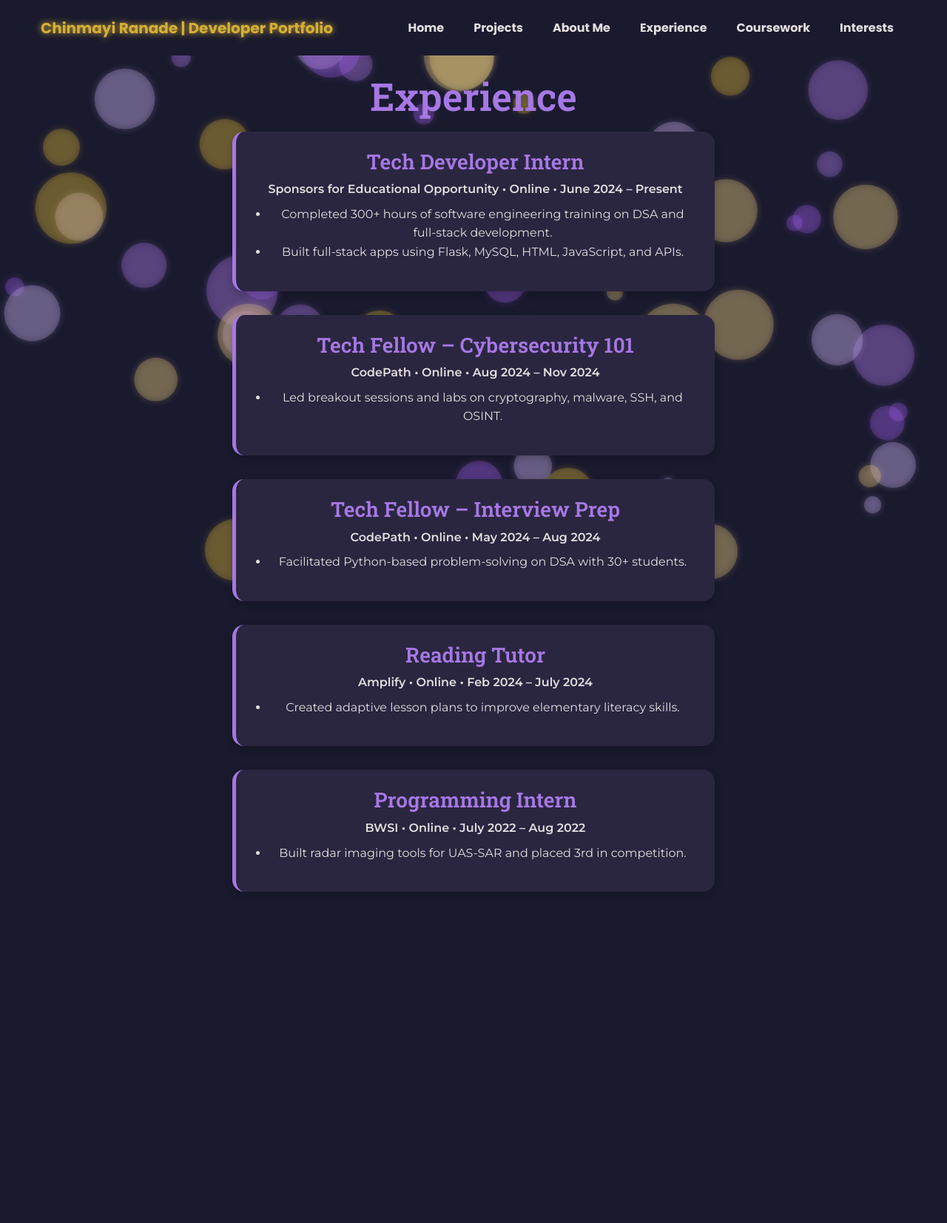
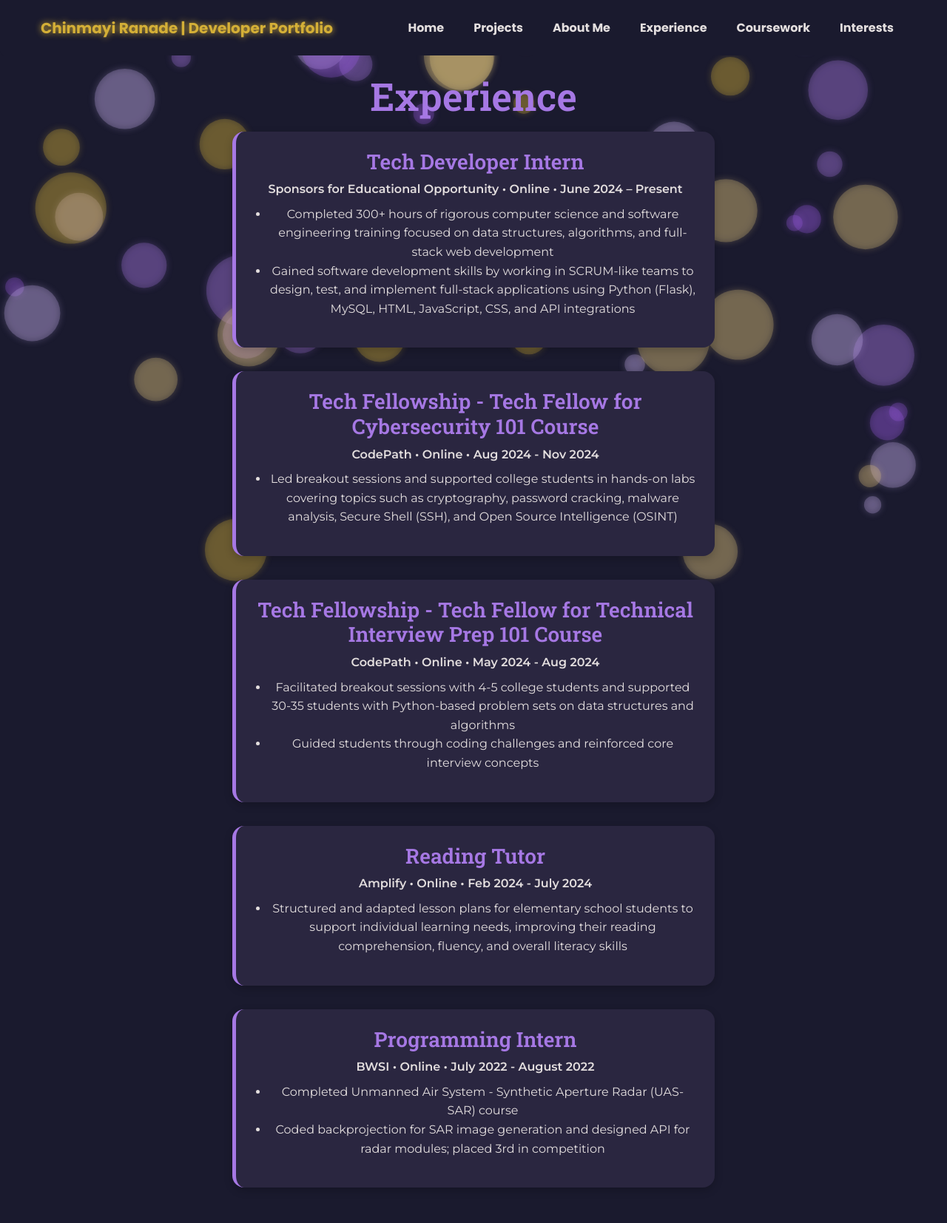
Before and after one commit to ChinmayiRanade/chinmayi-ranade-portfolio, a Flask app: page /experience in a window 1280 px wide. Shown: the whole page at 74% size. Before the commit the page ends 1206 px from the top, so only its background shows below. Run offline with Flask 3, Linux system fonts and the light colour scheme.

Commit message:
Added descriptions and changed style

```diff
--- a/static/main.css
+++ b/static/main.css
@@ -685,16 +685,19 @@ html {
 
 .about-text {
   flex: 1;
-  min-width: 250px;
+  min-width: 500px;
   text-align: center;
   font-size: 1.3rem;
+  font-weight: 600;
 }
 
 .about-intro {
   text-align: center;
-  max-width: 800px;
+  max-width: 1000px;
+  width: 105%;
   margin: 0 auto 3rem;
-  font-size: 1.2rem;
+  font-size: 1.5rem;
+  font-weight: 900;
 }
 
 
--- a/templates/about.html
+++ b/templates/about.html
@@ -7,8 +7,7 @@
 
     <div class="about-intro">
       <p>
-        Hi, I'm Chinmayi Ranade, with experience in machine learning, data science, and software development
-        focused on creating practical, real-world solutions through technology.
+        Hi, I'm Chinmayi Ranade, with experience in machine learning, data science, and software development, focused on creating practical, real-world solutions through technology. I'm excited to continue growing in the fields of machine learning, data science, and artificial intelligence, where I can apply my skills to solve impactful problems and push the boundaries of innovation.
       </p>
     </div>
 
--- a/templates/experience.html
+++ b/templates/experience.html
@@ -8,40 +8,48 @@
     <div class="experience-cards">
         <div class="experience-card">
           <h3>Tech Developer Intern</h3>
-        <p><strong>Sponsors for Educational Opportunity</strong> • Online • June 2024 – Present</p>
+          <p><strong>Sponsors for Educational Opportunity</strong>  • Online • June 2024 – Present</p>
           <ul>
-          <li>Completed 300+ hours of software engineering training on DSA and full-stack development.</li>
-          <li>Built full-stack apps using Flask, MySQL, HTML, JavaScript, and APIs.</li>
+            <li>Completed 300+ hours of rigorous computer science and software engineering training focused on data structures, algorithms, and full-stack web development</li>
+            <li>Gained software development skills by working in SCRUM-like teams to design, test, and implement full-stack applications using Python (Flask), MySQL, HTML, JavaScript, CSS, and API integrations</li>
           </ul>
         </div>
+
         <div class="experience-card">
-        <h3>Tech Fellow – Cybersecurity 101</h3>
-        <p><strong>CodePath</strong> • Online • Aug 2024 – Nov 2024</p>
+          <h3>Tech Fellowship - Tech Fellow for Cybersecurity 101 Course</h3>
+          <p><strong>CodePath</strong> • Online • Aug 2024 - Nov 2024</p>
           <ul>
-          <li>Led breakout sessions and labs on cryptography, malware, SSH, and OSINT.</li>
+            <li>Led breakout sessions and supported college students in hands-on labs covering topics such as cryptography, password cracking, malware analysis, Secure Shell (SSH), and Open Source Intelligence (OSINT)</li>
           </ul>
         </div>
+
         <div class="experience-card">
-        <h3>Tech Fellow – Interview Prep</h3>
-        <p><strong>CodePath</strong> • Online • May 2024 – Aug 2024</p>
+            <h3>Tech Fellowship - Tech Fellow for Technical Interview Prep 101 Course</h3>
+            <p><strong>CodePath</strong> • Online • May 2024 - Aug 2024</p>
             <ul>
-          <li>Facilitated Python-based problem-solving on DSA with 30+ students.</li>
+              <li>Facilitated breakout sessions with 4-5 college students and supported 30-35 students with Python-based problem sets on data structures and algorithms</li>
+              <li>Guided students through coding challenges and reinforced core interview concepts</li>
             </ul>
           </div>
+
           <div class="experience-card">
             <h3>Reading Tutor</h3>
-        <p><strong>Amplify</strong> • Online • Feb 2024 – July 2024</p>
+            <p><strong>Amplify</strong> • Online • Feb 2024 - July 2024</p>
             <ul>
-          <li>Created adaptive lesson plans to improve elementary literacy skills.</li>
+              <li>Structured and adapted lesson plans for elementary school students to support individual learning needs, improving their reading comprehension, fluency, and overall literacy skills</li>
             </ul>
           </div>
+
           <div class="experience-card">
             <h3>Programming Intern</h3>
-        <p><strong>BWSI</strong> • Online • July 2022 – Aug 2022</p>
+            <p><strong>BWSI</strong> • Online • July 2022 - August 2022</p>
             <ul>
-          <li>Built radar imaging tools for UAS-SAR and placed 3rd in competition.</li>
+              <li>Completed Unmanned Air System - Synthetic Aperture Radar (UAS-SAR) course</li>
+              <li>Coded backprojection for SAR image generation and designed API for radar modules; placed 3rd in competition
+            </li>
             </ul>
           </div>
+
       </div>
 
 {% endblock content %}
```
Lines whose indentation alone changed are shown as unchanged.
